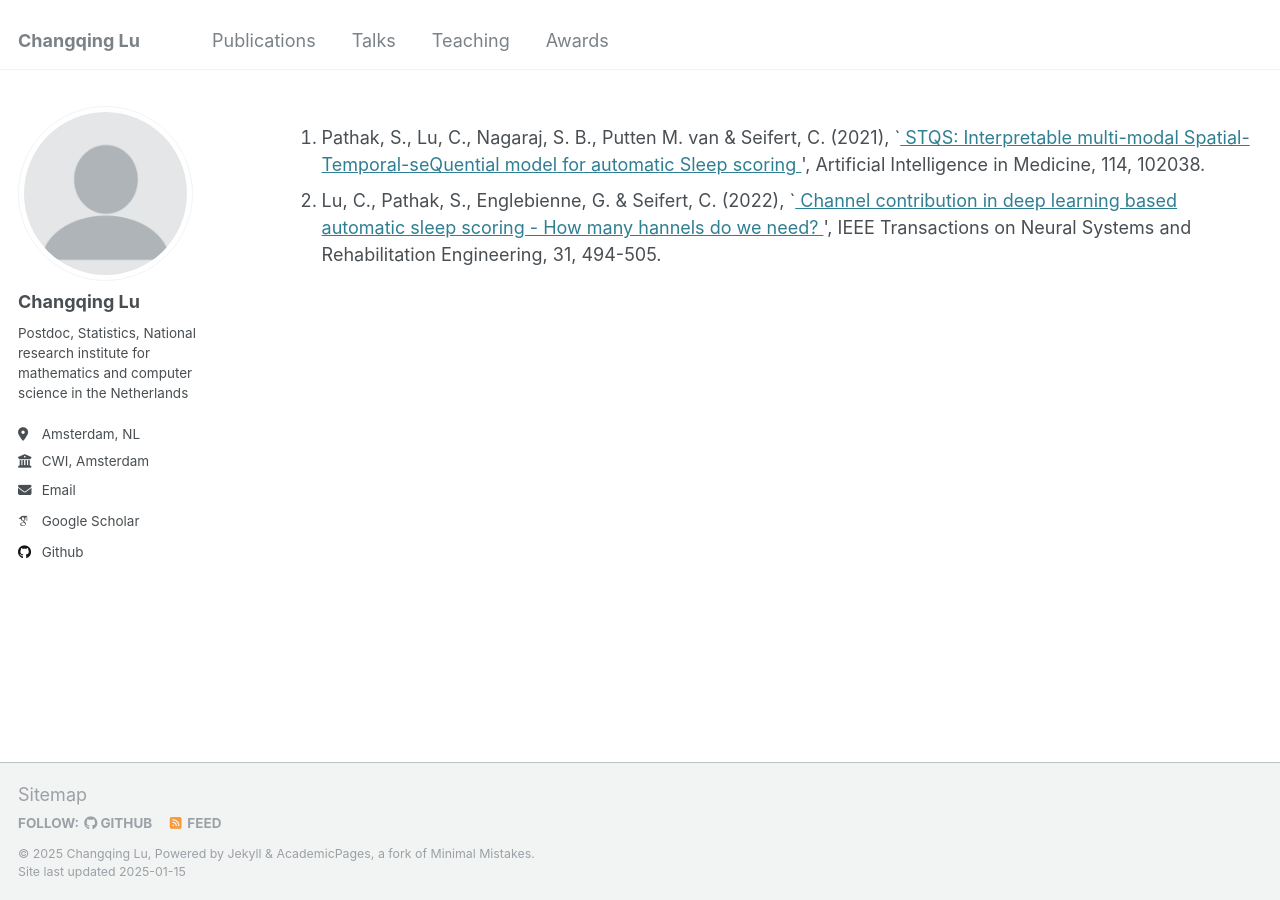
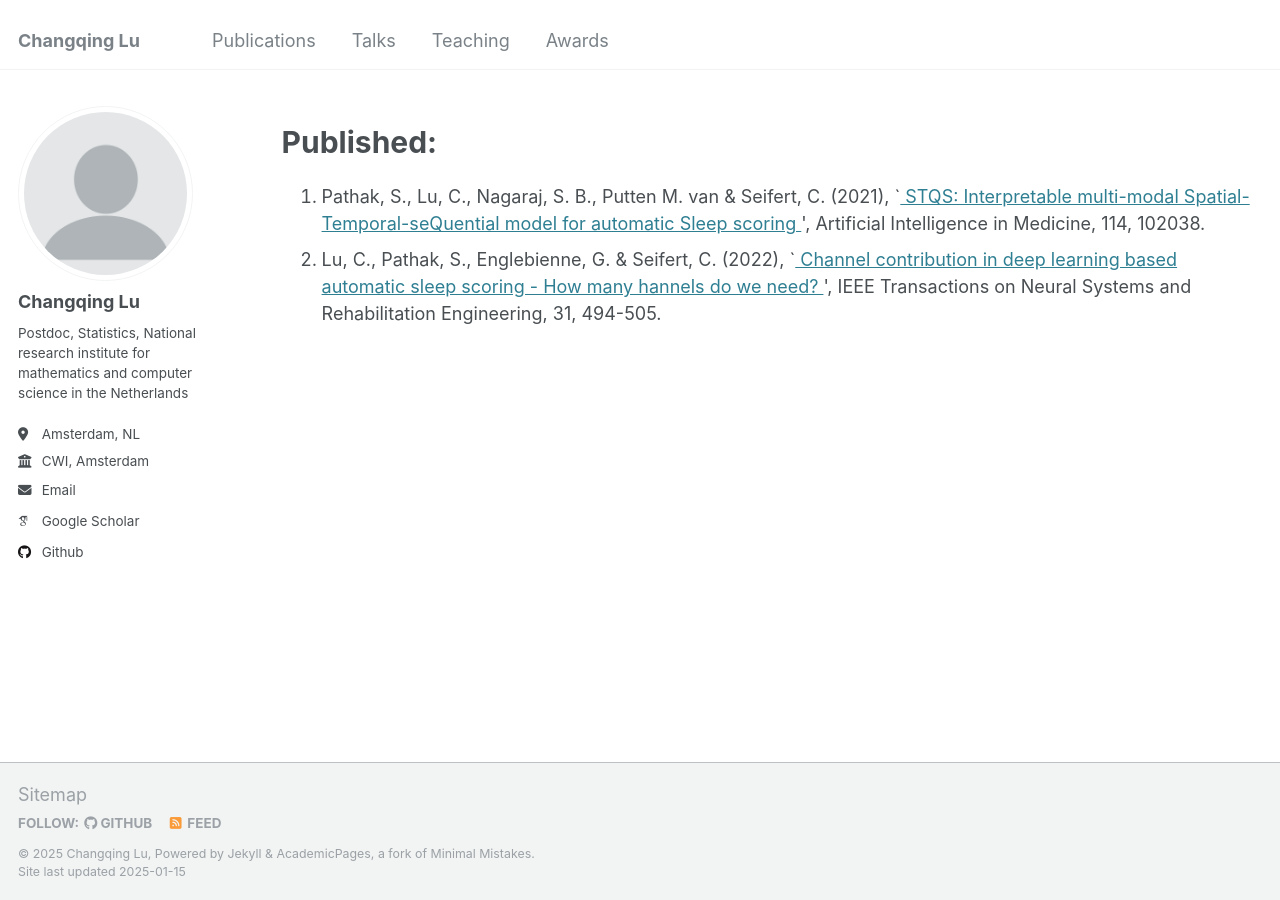
Before and after one commit to Bobby-Lu/Bobby-Lu.github.io, a Jekyll site: the page built from _pages/publications.html, in a window 1280 px wide. Built offline with Jekyll 4.4.1, drawn with Linux system fonts in a browser that asks for light colours; some web fonts are replaced.

Commit message:
Update publications.html

```diff
--- a/_pages/publications.html
+++ b/_pages/publications.html
@@ -5,18 +5,8 @@ permalink: /publications/
 author_profile: true
 ---
 
-<head>
-  <title>Working Papers:</title>
-</head>
-
-<head>
-  <title>Preprints:</title>
-</head>
-
 <div>
-  <head>
-    <title>Published:</title>
-  </head>
+  <strong style="font-size: 30px; font-weight: bold;">Published:</strong>
 </div>
 
 <!-- New style rendering if publication categories are defined -->
```
